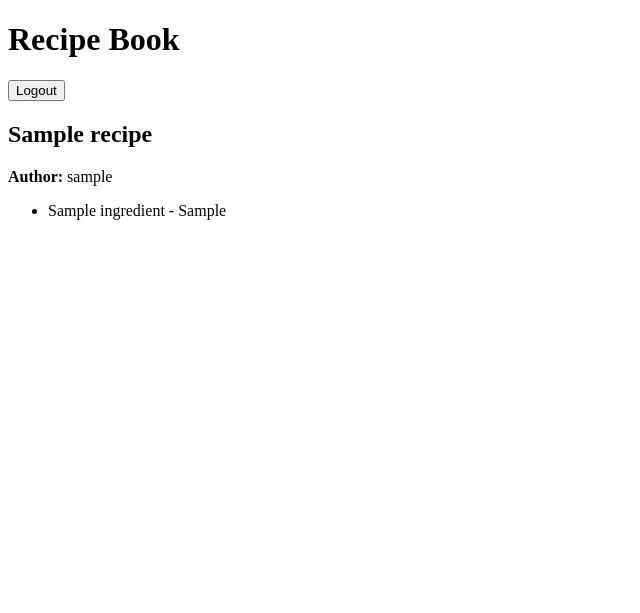
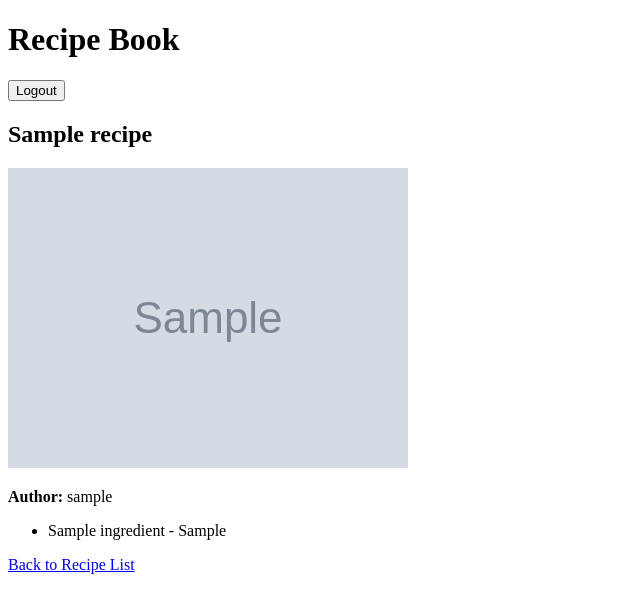
Before and after one commit to HollowHaleth/recipebook-Cuntapay-Haleth, a Django app: page /recipe/1/ in a window 1280 px wide. Shown: the top 613 px of the page, without its empty margins (0-640 px from the left). Run offline with Django 5.2, Linux system fonts and the light colour scheme; a user stored in the database is signed in; tables that the repository leaves empty hold one stand-in row (values such as "Sample post"); grey boxes marked "Sample" are stand-in pictures.

Commit message:
[recipe.html]: Updated to display RecipeImages

```diff
--- a/recipebook/ledger/templates/recipe.html
+++ b/recipebook/ledger/templates/recipe.html
@@ -4,10 +4,22 @@
 {% block page_title %}{{ recipe.name }}{% endblock %}
 
 {% block content %}
+    <div>
+        {% if recipe.images.all %}
+            {% for image in recipe.images.all %}
+                <img src="{{ image.image.url }}" alt="{{ image.description }}" />
+            {% endfor %}
+        {% else %}
+        <a href="{% url 'ledger:add_recipe_image' pk=recipe.pk %}">Add an Image</a>
+        {% endif %}
+    </div>
     <p><strong>Author:</strong> {{ recipe.author.username }}</p>
+
     <ul>
         {% for ingredient in recipe.ingredients.all %}
             <li>{{ ingredient.ingredient.name }} - {{ ingredient.quantity }}</li>
         {% endfor %}
     </ul>
+
+    <a href="{% url 'ledger:recipe_list' %}">Back to Recipe List</a>
 {% endblock %}
```
